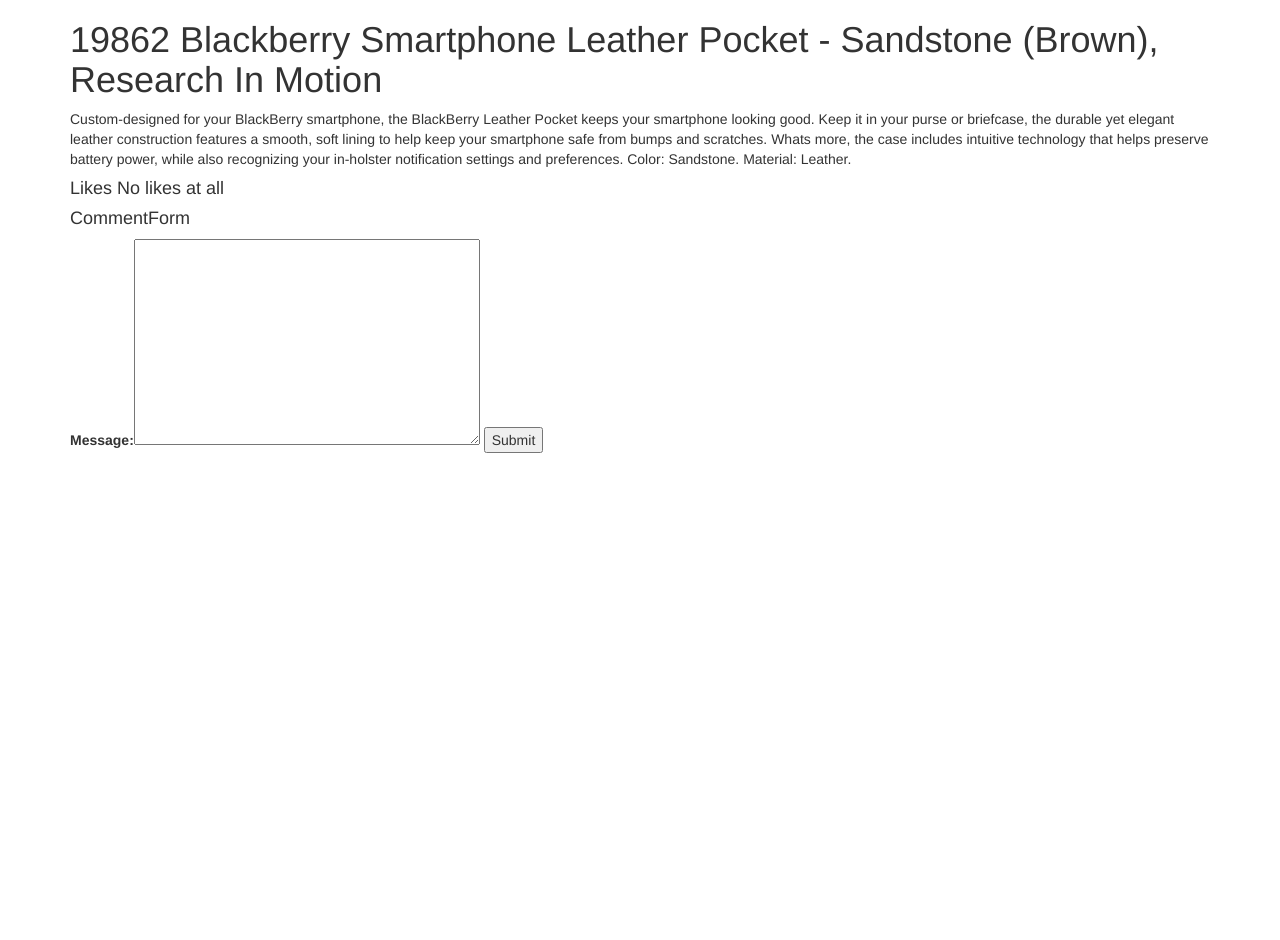
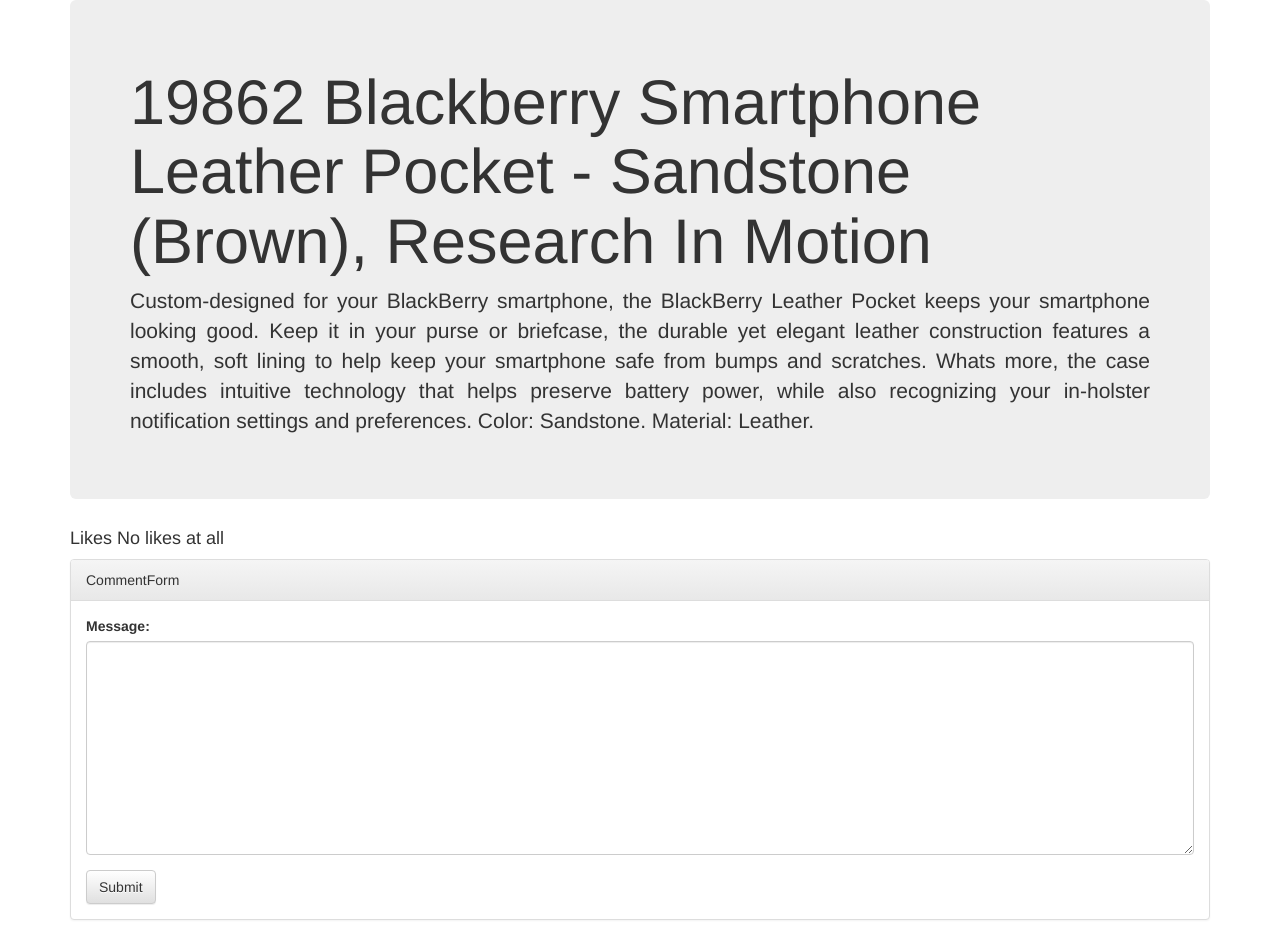
Before and after one commit to AlexBazer/prod_proj, a Django app: page /products/19862-blackberry-smartphone-leather-pocket-sandstone-brown-research-in-motion in a window 1280 px wide. Before the commit the page ends 453 px from the top, so only its background shows below. Run offline with Django 3.2, Linux system fonts and the light colour scheme; data comes from the database, SQL or seed files in the repository; data that the repository does not hold is empty; some libraries are stand-ins or nearby versions.

Commit message:
Pretify product page a little

```diff
--- a/comment/forms.py
+++ b/comment/forms.py
@@ -7,5 +7,6 @@
         model = Comment
         fields = '__all__'
         widgets = {
+            'message': forms.Textarea(attrs={'class': 'form-control'}),
             'product': forms.HiddenInput()
         }
--- a/comment/models.py
+++ b/comment/models.py
@@ -16,7 +16,7 @@
     modified_at = models.DateTimeField(_('Modified time'), auto_now=True)
 
     def __str__(self):
-        return created_at.isoformat()
+        return self.created_at.isoformat()
 
     class Meta:
         ordering = ['-created_at', ]
--- a/product/templates/product/product_item.html
+++ b/product/templates/product/product_item.html
@@ -10,10 +10,11 @@
     {% endif %}
     <section>
         <div class="container">
-            <h1>{{ object.name }}</h1>
-            <p>
-                {{ object.description }}
-            </p>
+
+            <div class="jumbotron">
+                <h1>{{ object.name }}</h1>
+                <p class="text-justify">{{ object.description }}</p>
+            </div>
             <h4>Likes {{likes_count|default:'No likes at all'}}</h4>
             {% if can_like %}
                 <form class="" method="post">;
@@ -22,20 +23,30 @@
                     <input type="submit" name="form_like"/>
                 </form>
             {% endif %}
+        </div>
+    </section>
+    <section>
+        <div class="container">
             <div class="comments">
                 {% for comment in comments %}
-                    <h5>{{comment.created_at}}</h5>
-                    <p>
-                        {{comment.message}}
-                    </p>
+                <div class="panel panel-default">
+                    <div class="panel-heading">{{comment}}</div>
+                    <div class="panel-body">{{comment.message}}</div>
+                </div>
                 {% endfor %}
             </div>
-            <h4>CommentForm</h4>
-            <form class="" method="post">
-                {% csrf_token %}
-                {{form_comment}}
-                <input type="submit" name="form_comment"/>
-            </form>
+            <div class="panel panel-default">
+                <div class="panel-heading">CommentForm</div>
+                <div class="panel-body">
+                    <form class="" method="post">
+                        {% csrf_token %}
+                        <div class="form-group">
+                            {{form_comment}}
+                        </div>
+                        <input  class="btn btn-default push-right" type="submit" name="form_comment"/>
+                    </form>
+                </div>
+            </div>
         </div>
     </section>
 {% endblock %}
```
